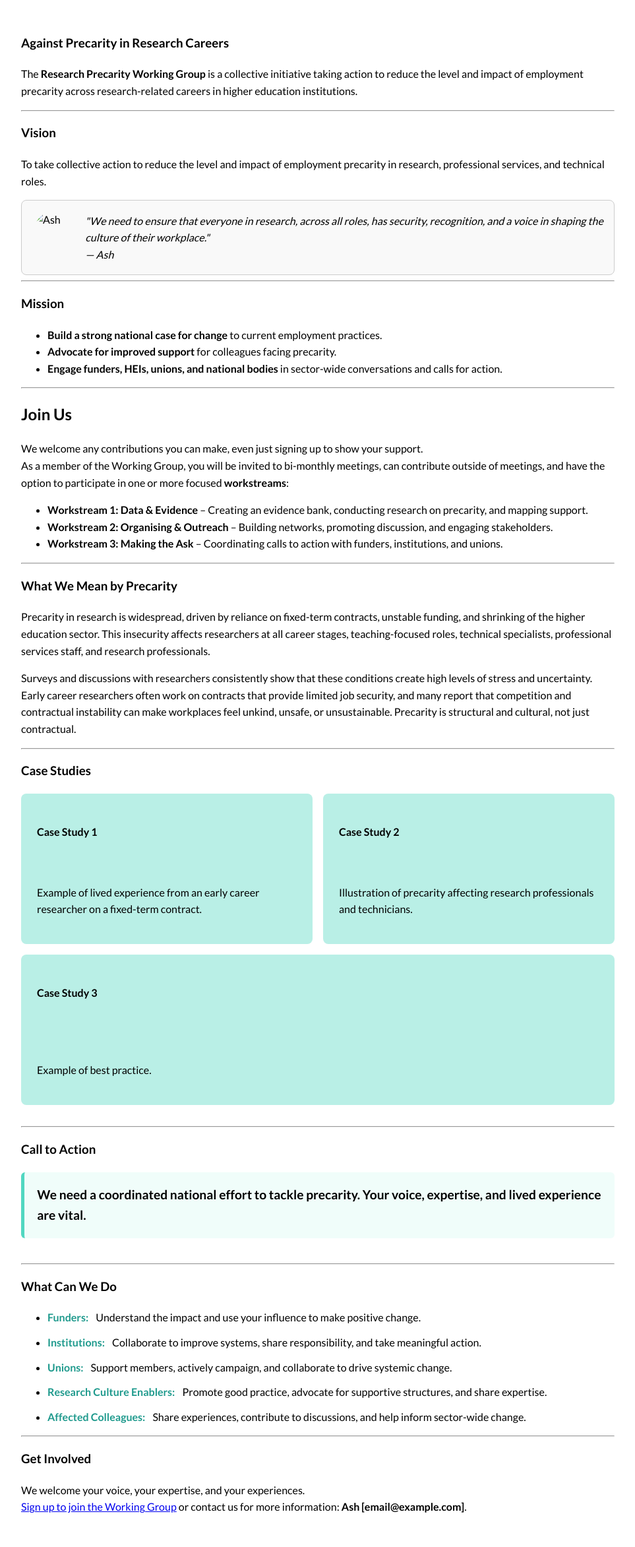
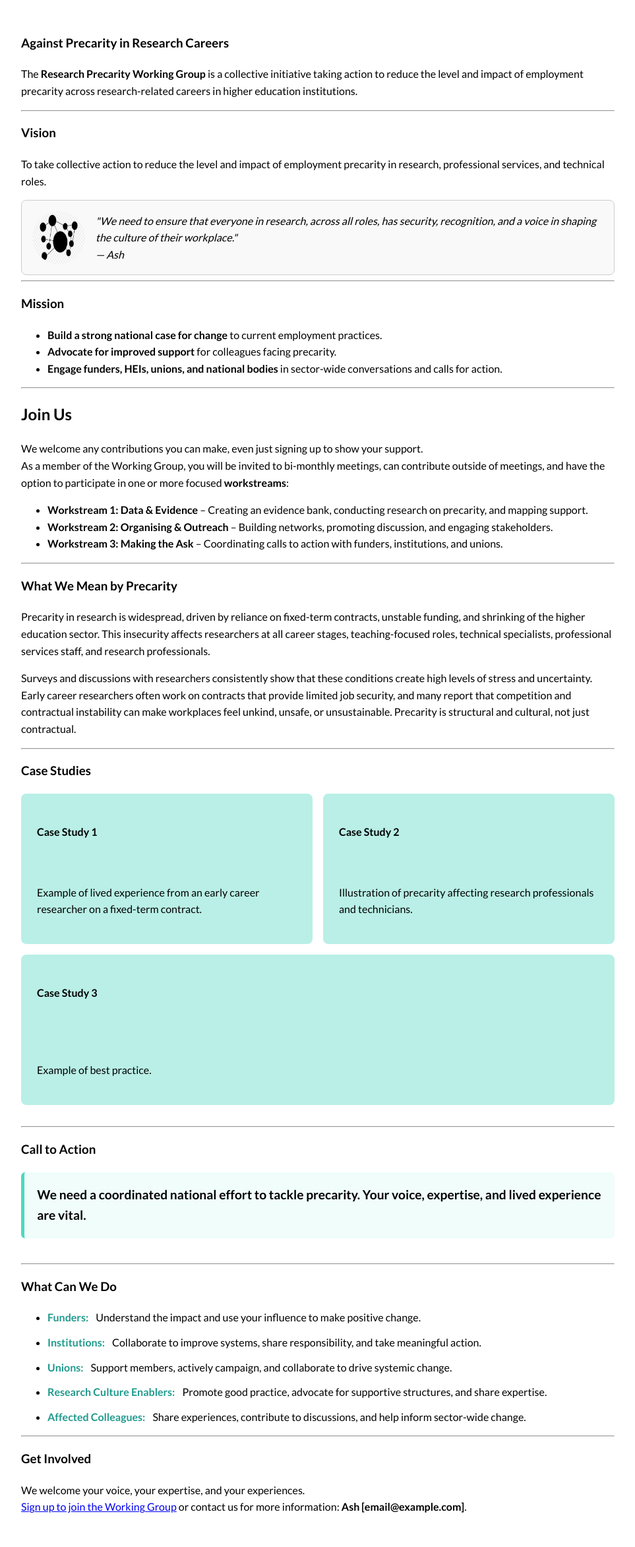
Before and after one commit to rikanair/precarity, a Jekyll site: the page built from index.md, in a window 1280 px wide. Shown: the whole page at 66% size, without its empty margins (158-1121 px from the left). Built offline with Jekyll 4.4.1, drawn with Linux system fonts in a browser that asks for light colours.

Commit message:
Update index.md

```diff
--- a/index.md
+++ b/index.md
@@ -14,7 +14,7 @@ The **Research Precarity Working Group** is a collective initiative taking actio
 To take collective action to reduce the level and impact of employment precarity in research, professional services, and technical roles.
 
 <div class="vision-quote">
-  <img src="assets/images/ash.png" alt="Ash" class="quote-img">
+  <img src="ash.png" alt="Ash" class="quote-img">
   <blockquote>
     "We need to ensure that everyone in research, across all roles, has security, recognition, and a voice in shaping the culture of their workplace."
     <br>— Ash
```
